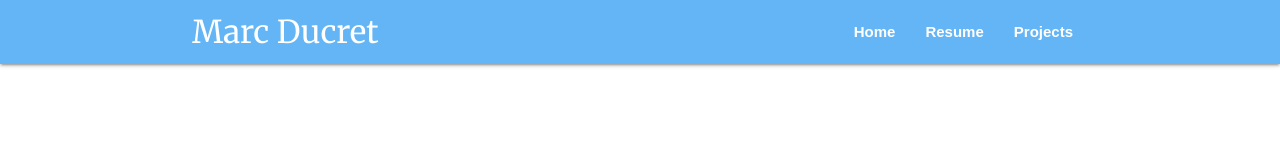
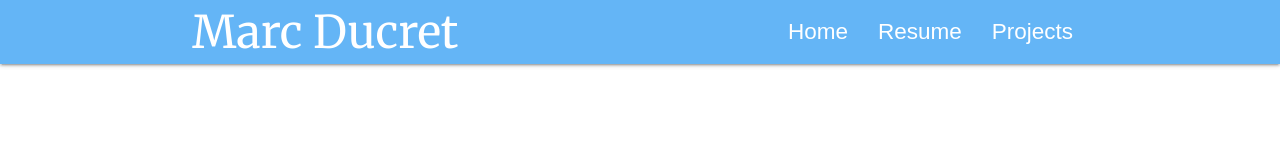
Before and after one commit to Marc-Ducret/Portfolio, a plain HTML site: page index.html in a window 1280 px wide. Drawn offline with nearby package versions, Linux system fonts and the light colour scheme; no server answers.

Commit message:
Download PDF button.

```diff
--- a/style.css
+++ b/style.css
@@ -2,7 +2,16 @@ html {
     font-family: Merriweather, serif;
 }
 
-ul#nav-mobile {
+a.brand-logo {
+    font-size: 3rem;
+}
+
+nav ul a {
     font-family: Open-Sans, sans-serif;
-    font-weight: bold;
+    font-size: 1.5rem;
 }
+
+a.btn {
+    font-family: Open-Sans, sans-serif;
+    font-size: 1rem;
+}
```
Also changed, not shown: 1 other file.
